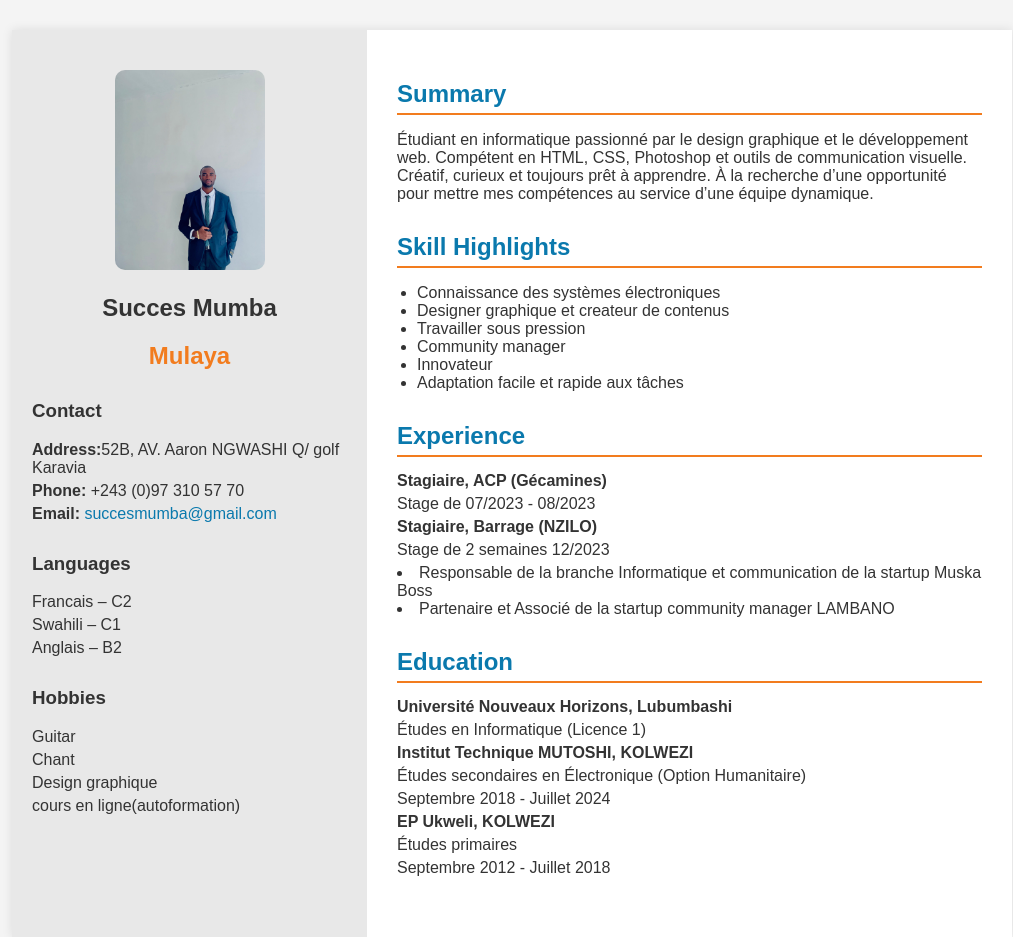
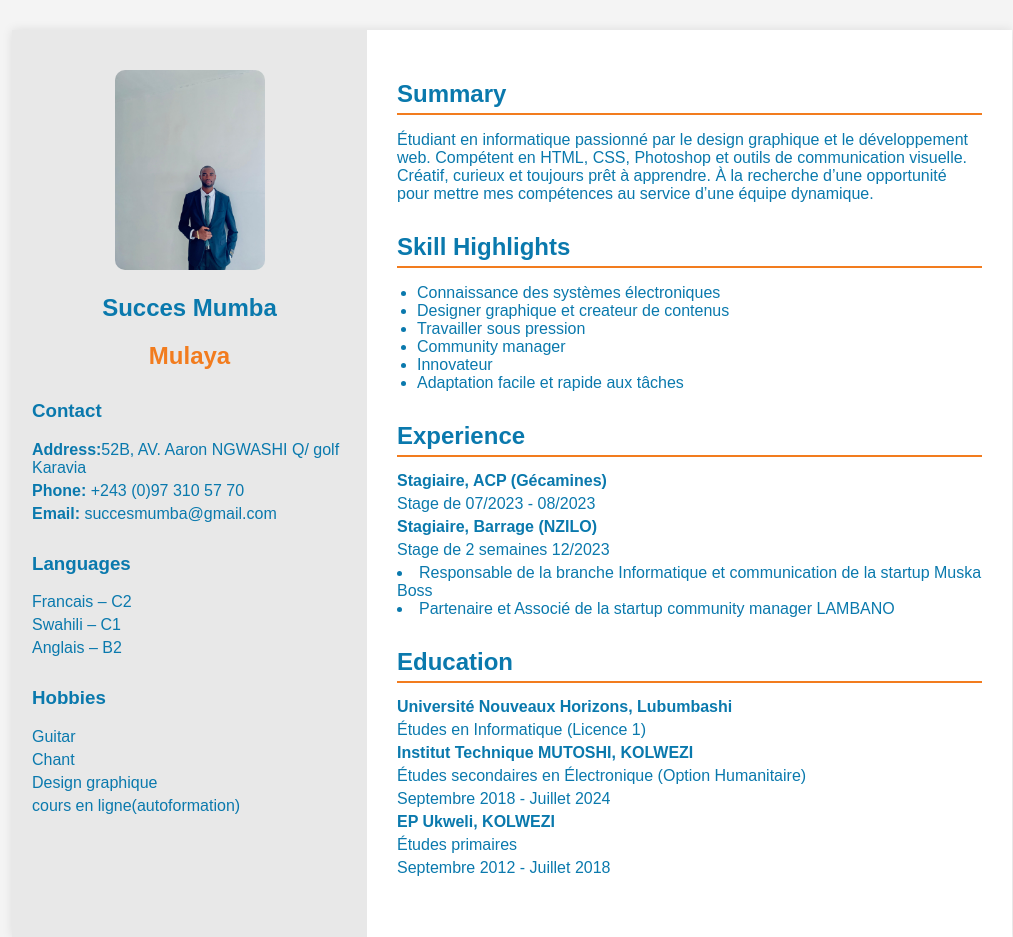
Before and after one commit to Succes719/CV, a plain HTML site: page index.html in a window 1280 px wide. Shown: the whole page, without its empty margins (128-1141 px from the left). Drawn offline with Linux system fonts and the light colour scheme.

Commit message:
Update style.css

```diff
--- a/style.css
+++ b/style.css
@@ -3,7 +3,7 @@ body {
     font-family: Arial, sans-serif;
     margin: 0;
     background-color: #f4f4f4;
-    color: #333;
+    color: #0a79ad;
 }
 .container {
     max-width: 1000px;
```
